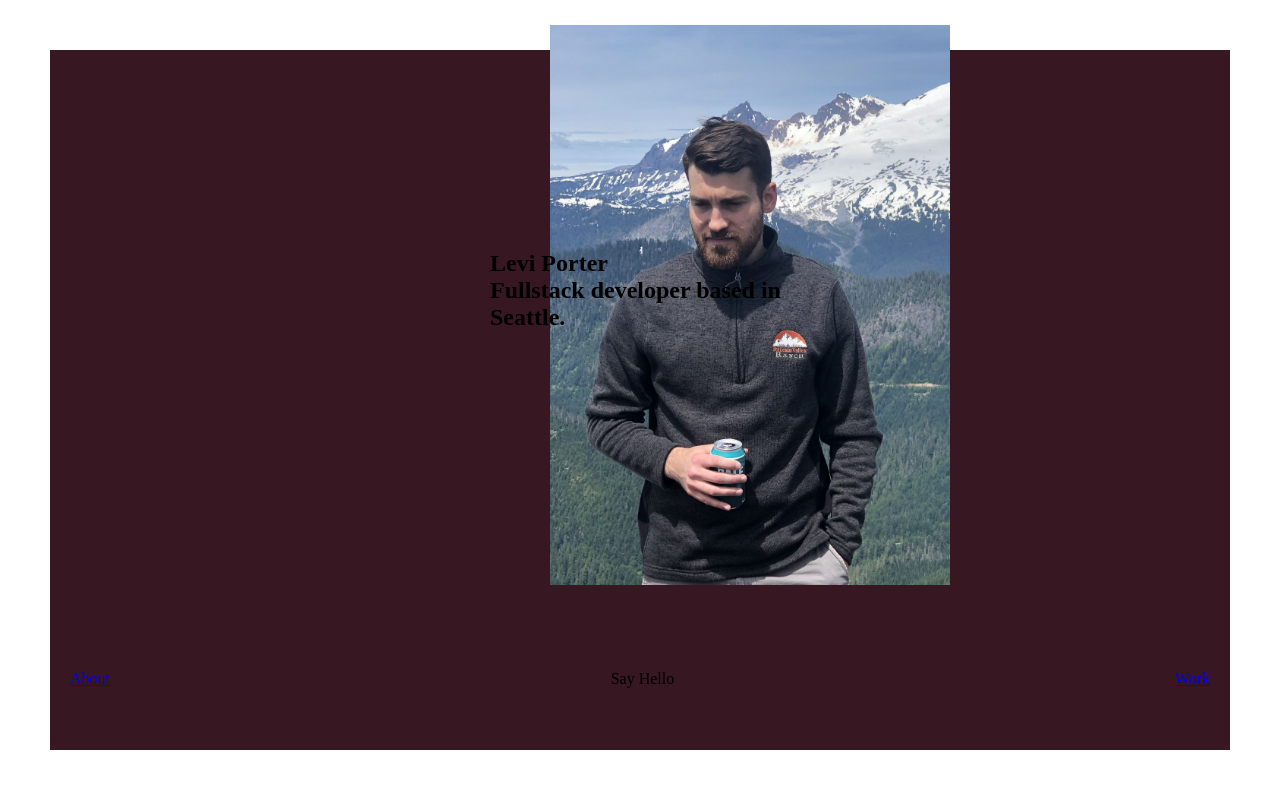
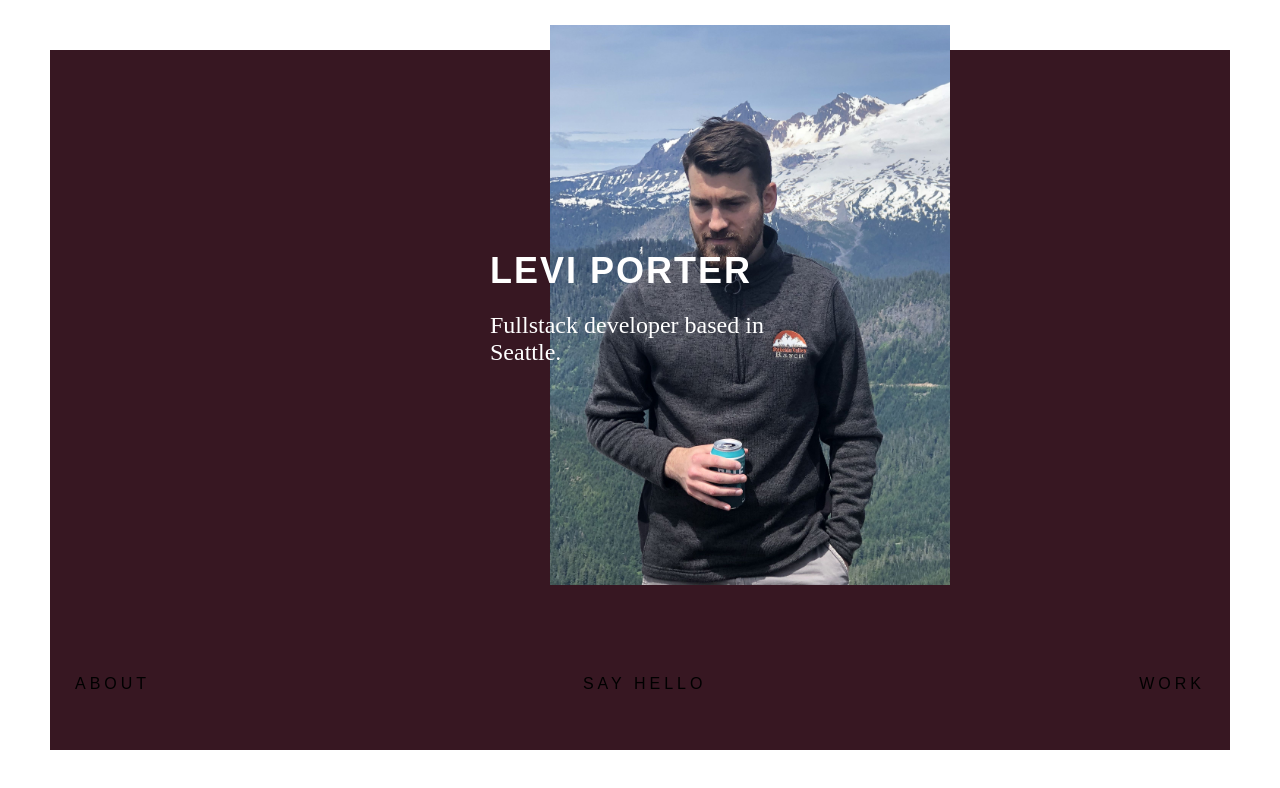
Before and after one commit to levibrooke/levibrooke.github.io, a Gatsby site: page / in a window 1280 px wide. Built offline with nearby package versions, Linux system fonts and the light colour scheme; Gatsby itself is replaced by a stand-in of ours.

Commit message:
More index styles

```diff
--- a/src/sass/main.scss
+++ b/src/sass/main.scss
@@ -14,6 +14,30 @@ body {
 img {
   max-width: 100%;
 }
+
+// typography
+h1 {
+  font-family: "brandon-grotesque", sans-serif;
+  font-weight: 800;
+  font-size: 36px;
+  color: #ffffff;
+  text-transform: uppercase;
+  letter-spacing: 2px;
+  margin-bottom: 20px;
+}
+h2 {
+  font-family: "roboto-slab";
+  font-weight: normal;
+  color: #ffffff;
+}
+a {
+  font-family: "brandon-grotesque", sans-serif;
+  color: #000000;
+  text-transform: uppercase;
+  letter-spacing: 4px;
+  text-decoration: none;
+}
+
 .wrapper {
   margin: 50px;
   background-color: #371722;
@@ -24,7 +48,6 @@ img {
 
   #home-img {
     position: absolute;
-    // margin-left: 60%;
     top: -25px;
     right: 280px;
     width: 400px;
@@ -48,6 +71,6 @@ footer {
   position: relative;
 
   a {
-    margin: 20px;
+    margin: 25px;
   }
 }
```
